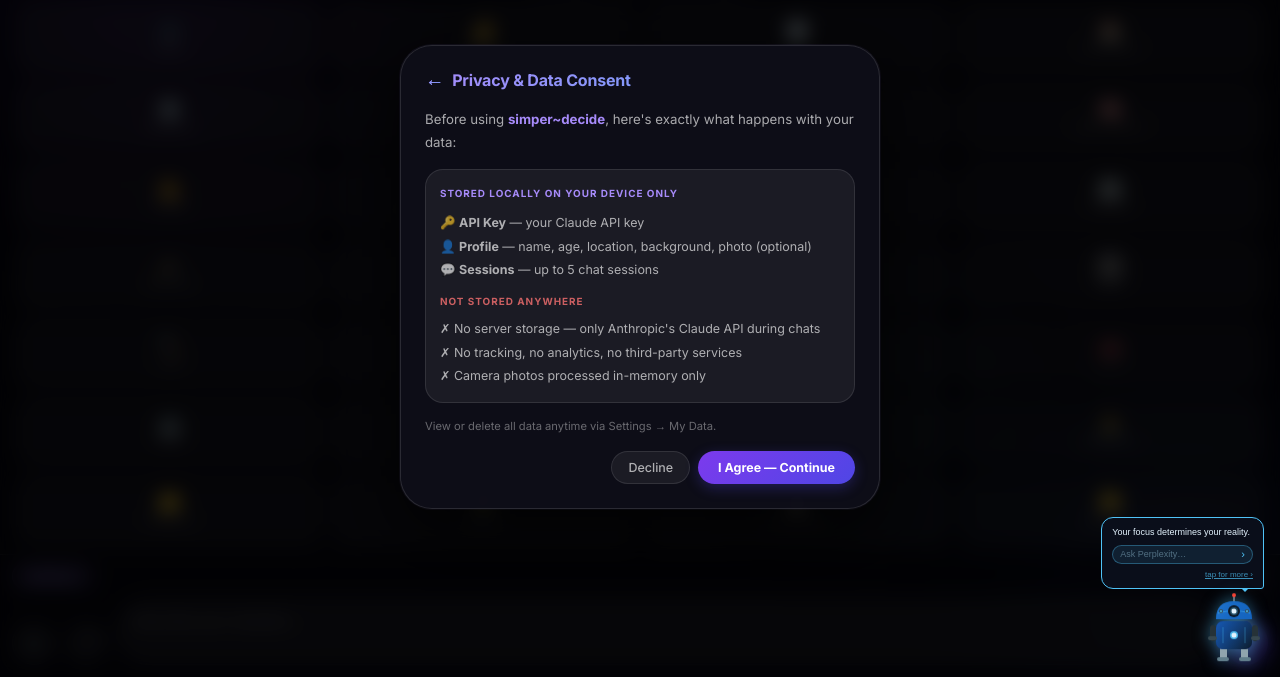
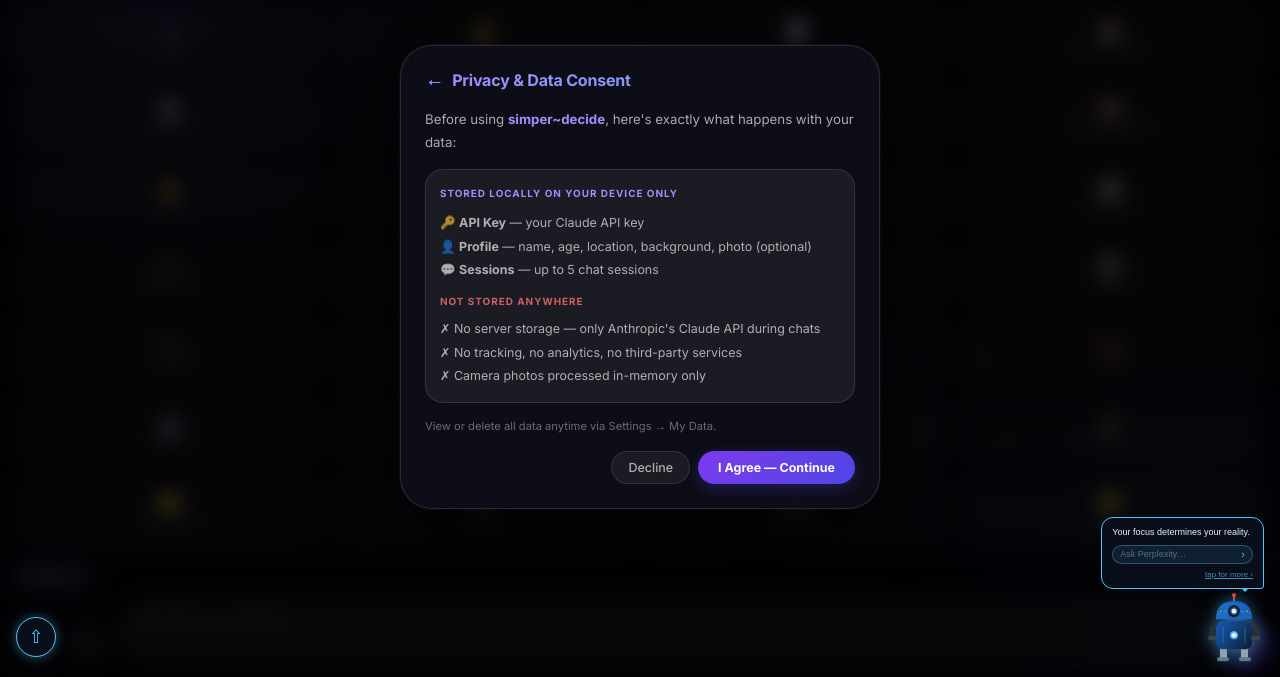
Before and after one commit to 808cadger/simper-decide, a website: page index.html in a window 1280 px wide. Shown: the part 123-800 px from the top of the page. Drawn offline with Linux system fonts and the light colour scheme.

Commit message:
feat: inject share button

```diff
--- a/index.html
+++ b/index.html
@@ -1869,5 +1869,6 @@
   <!-- Star Wars Avatar Widget -->
   <div id="sw-avatar"></div>
   <script src="./avatar-widget.js"></script>
+  <script src="./share-widget.js"></script>
 </body>
 </html>
```
